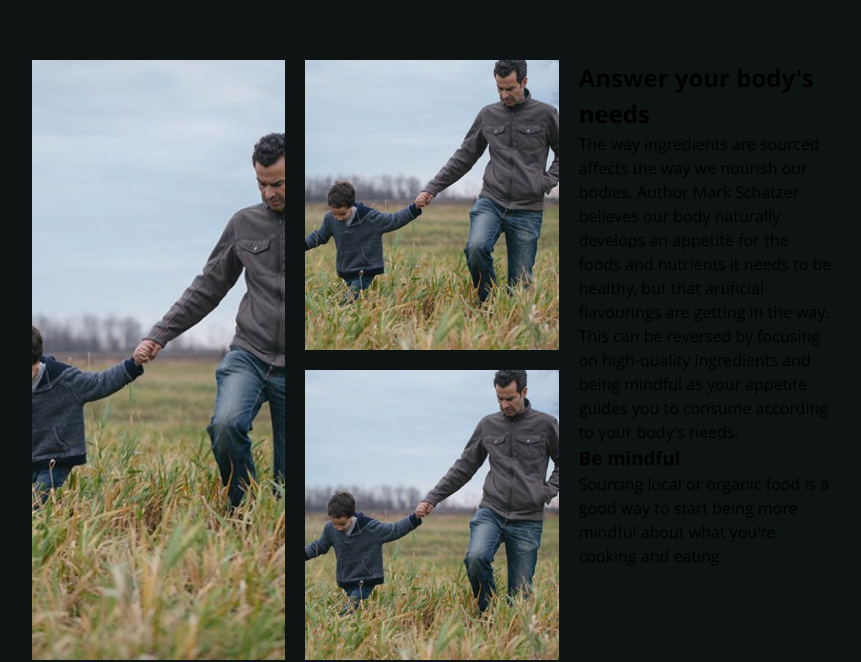
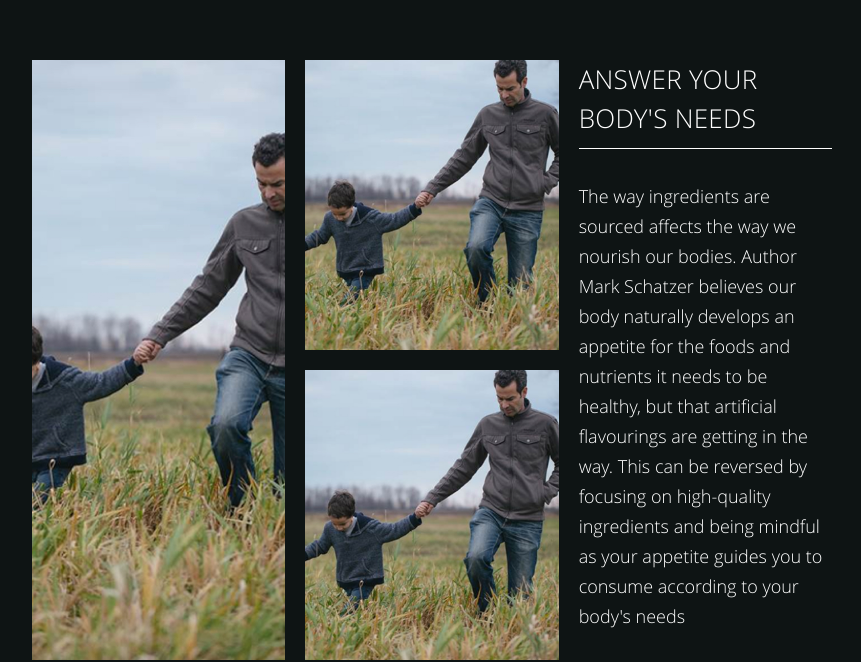
Before and after one commit to jbelleza29/orchard-static-site, a React (Vite) app: page / in a window 1280 px wide. Shown: the part 180-842 px from the top of the page, without its empty margins (208-1069 px from the left). Built offline with nearby package versions, Linux system fonts and the light colour scheme.

Commit message:
add content to first content block add styling to first content block

```diff
--- a/src/App.css
+++ b/src/App.css
@@ -1,6 +1,7 @@
 .container {
   margin: 15em;
   max-width: 1200px;
+  color: white;
 }
 
 .container .container-body {
@@ -14,3 +15,38 @@
   flex-direction: column;
   gap: 20px;
 }
+
+.container-body article h2 {
+  text-transform: uppercase;
+  font-weight: 300;
+  margin-bottom: 32px;
+  letter-spacing: 0.3px;
+  font-size: 26px;
+  border-bottom: 1px solid white;
+  padding-bottom: 10px;
+}
+
+.container-body article h2::after {
+  content: "\00a0\00a0";
+}
+
+.container-body article p:first-of-type{
+  font-size: 18px;
+  font-weight: 300;
+  line-height: 30px;
+}
+
+.container-body article h3 {
+  text-transform: uppercase;
+  font-weight: 400;
+  color: #CE1331;
+  margin-top: 41px;
+  margin-bottom: 14px;
+  font-size: 16px;
+}
+
+.container-body article p:nth-of-type(2) {
+  font-size: 18px;
+  font-weight: 600;
+  line-height: 30px;
+}
--- a/src/App.jsx
+++ b/src/App.jsx
@@ -4,7 +4,14 @@ import imageOne from './assets/component-01/image-01.jpg';
 import imageOne2x from './assets/component-01/image-01@2x.jpg';
 
 function App() {
-  console.log(imageOne);
+  // mock cms data
+  const block1 = {
+    title: "Answer your body's needs",
+    copy: "The way ingredients are sourced affects the way we nourish our bodies. Author Mark Schatzer believes our body naturally develops an appetite for the foods and nutrients it needs to be healthy, but that artificial flavourings are getting in the way. This can be reversed by focusing on high-quality ingredients and being mindful as your appetite guides you to consume according to your body's needs",
+    subtitle: "Be mindful",
+    subtitleCopy: "Sourcing local or organic food is a good way to start being more mindful about what you're cooking and eating"
+  };
+
   return (
     <main className="container">
       <section className="container-body">
@@ -28,14 +35,14 @@ function App() {
             srcDesktop={imageOne2x}
             alt="father and son walking"
             width={380}
-          height={290}
+            height={290}
           />
         </div>
         <article>
-          <h2>Answer your body&apos;s needs</h2>
-          <p>The way ingredients are sourced affects the way we nourish our bodies. Author Mark Schatzer believes our body naturally develops an appetite for the foods and nutrients it needs to be healthy, but that artificial flavourings are getting in the way. This can be reversed by focusing on high-quality ingredients and being mindful as your appetite guides you to consume according to your body&apos;s needs.</p>
-          <h3>Be mindful</h3>
-          <p>Sourcing local or organic food is a good way to start being more mindful about what you&apos;re cooking and eating</p>
+          <h2>{block1.title}</h2>
+          <p>{block1.copy}</p>
+          <h3>{block1.subtitle}</h3>
+          <p>{block1.subtitleCopy}</p>
         </article>
       </section>
     </main>
```
